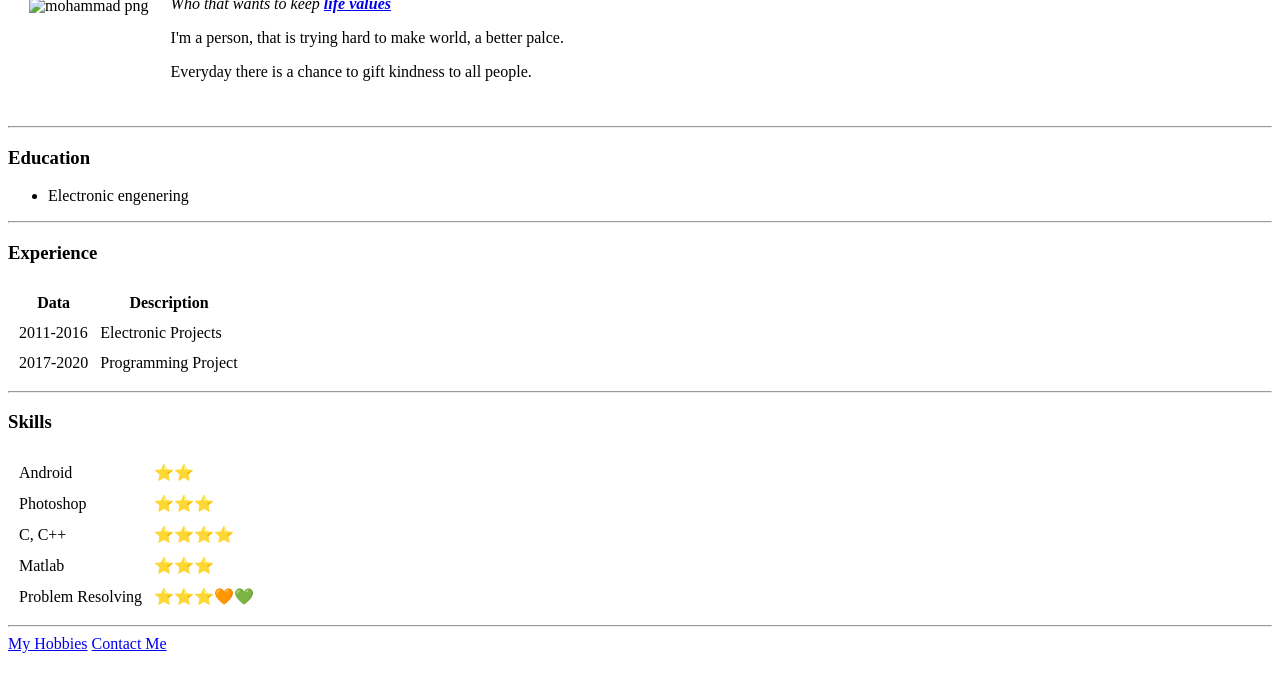
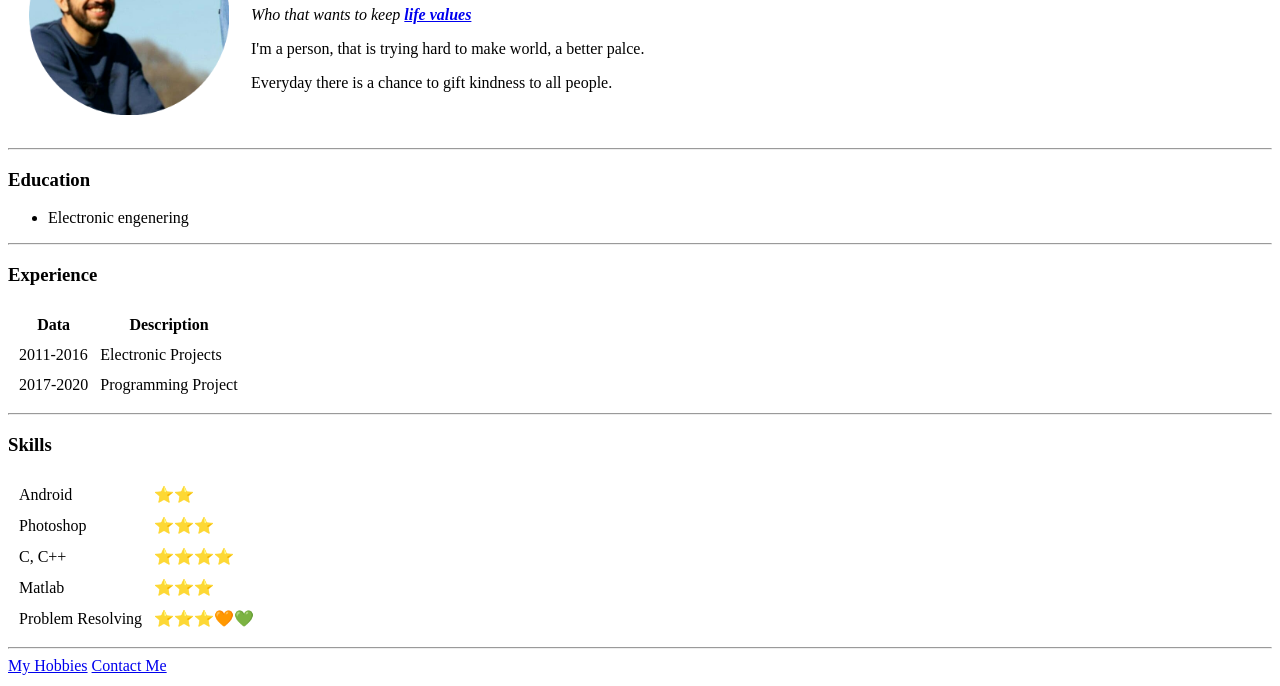
Before and after one commit to mrshaker/CV, a plain HTML site: page index.html in a window 1280 px wide. Shown: the part 114-800 px from the top of the page. Drawn offline with Linux system fonts and the light colour scheme.

Commit message:
Update index.html

```diff
--- a/index.html
+++ b/index.html
@@ -11,7 +11,7 @@
 <body>
   <table cellspacing="20">
     <tr>
-      <td> <img src="images\mohammad.png" alt="mohammad png" style="width:200px;height:200px;"> <!-- img used for images, alt attribute will show when the image not available -->
+      <td> <img src="mohammad.png" alt="mohammad png" style="width:200px;height:200px;"> <!-- img used for images, alt attribute will show when the image not available -->
       </td>
       <td>
         <h1>Mohammad Reza Shaker</h1>
```
